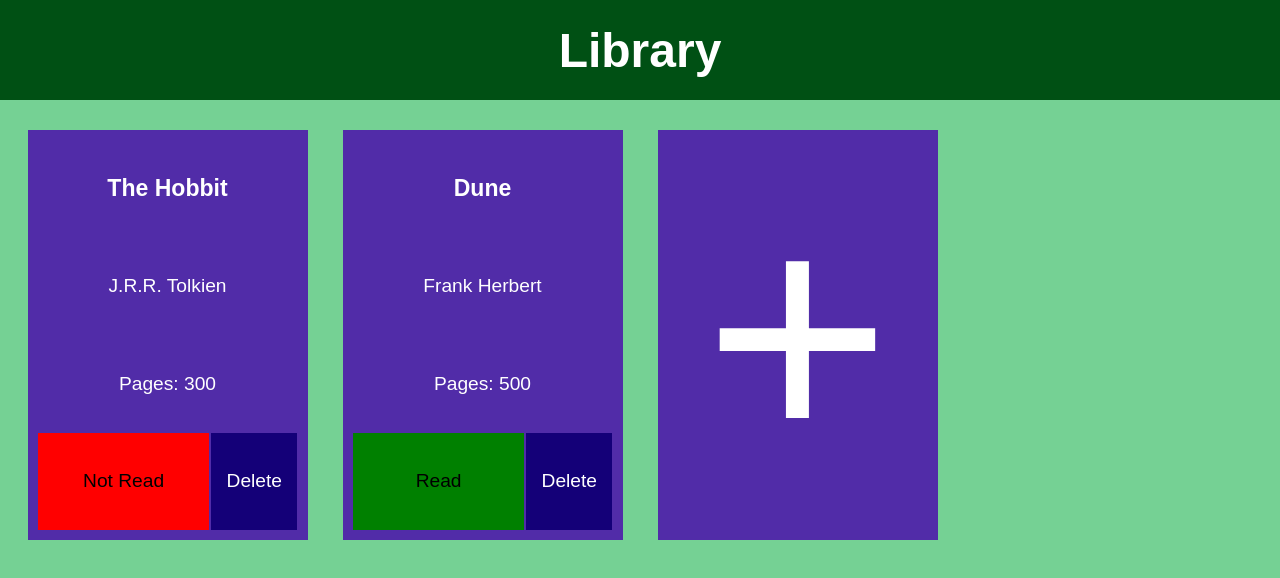
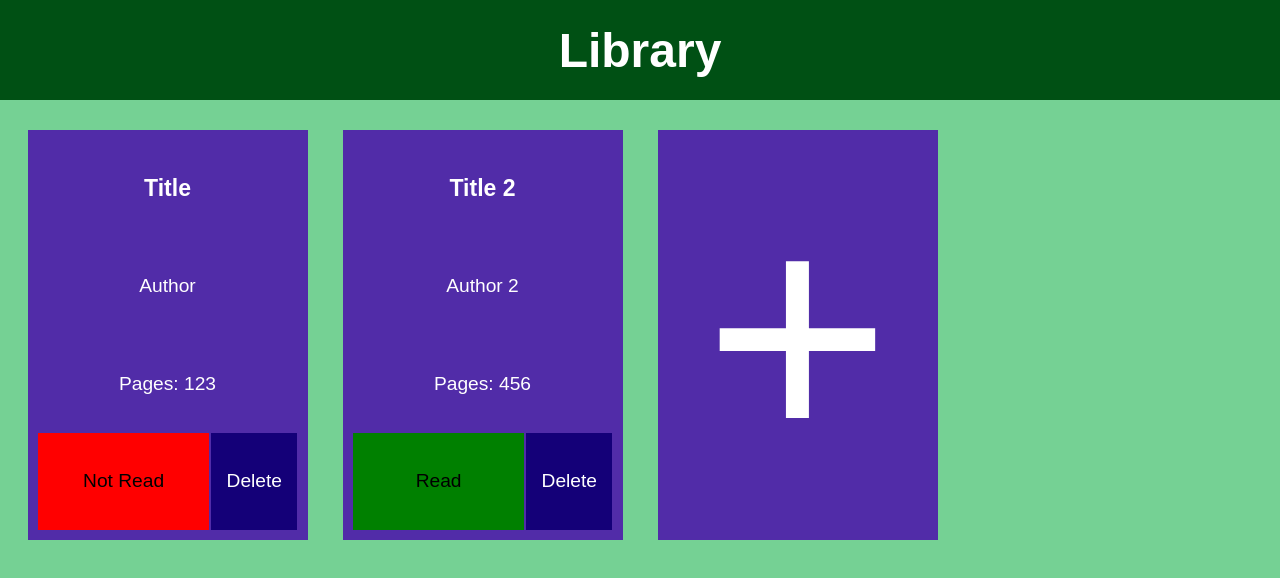
Before and after one commit to cjsellwood/library_react, a React (Create React App) app: page / in a window 1280 px wide. Shown: the top 578 px of the page. Built offline with nearby package versions, Linux system fonts and the light colour scheme.

Commit message:
Test books added

```diff
--- a/src/Components/Library/Library.js
+++ b/src/Components/Library/Library.js
@@ -12,7 +12,7 @@ class Library extends Component {
     newBook: {
       title: "",
       author: "",
-      pages: 0,
+      pages: "",
       readStatus: false,
     },
   };
@@ -21,37 +21,28 @@ class Library extends Component {
 
   // Get books array from local storage on first load
   componentDidMount() {
-    let booksStored = this.getBooksFromStorage();
+    let booksStored = JSON.parse(window.localStorage.getItem("books"));
     // Test books added
-    if (booksStored === null) {
+    if (booksStored === null || booksStored.length === 0) {
       booksStored = [
         {
           id: 0,
-          title: "The Hobbit",
-          author: "J.R.R. Tolkien",
-          pages: 300,
+          title: "Title",
+          author: "Author",
+          pages: 123,
           readStatus: false,
         },
         {
           id: 1,
-          title: "Dune",
-          author: "Frank Herbert",
-          pages: 500,
+          title: "Title 2",
+          author: "Author 2",
+          pages: 456,
           readStatus: true,
         },
       ];
     }
     this.setState({ books: booksStored });
   }
-
-  // Get books from local storage
-  getBooksFromStorage = () => {
-    let booksStored = JSON.parse(window.localStorage.getItem("books"));
-    // if (booksStored === null) {
-    //   booksStored = [];
-    // }
-    return booksStored;
-  };
 
   // Changes Read status on press of Read or Not Read button
   changeReadStatusHandler = (id) => {
@@ -144,7 +135,6 @@ class Library extends Component {
 
   render() {
     // Render each book from the state books array
-    console.log(this.state);
     const booksList = this.state.books.map((el, i) => {
       return (
         <Book
```
